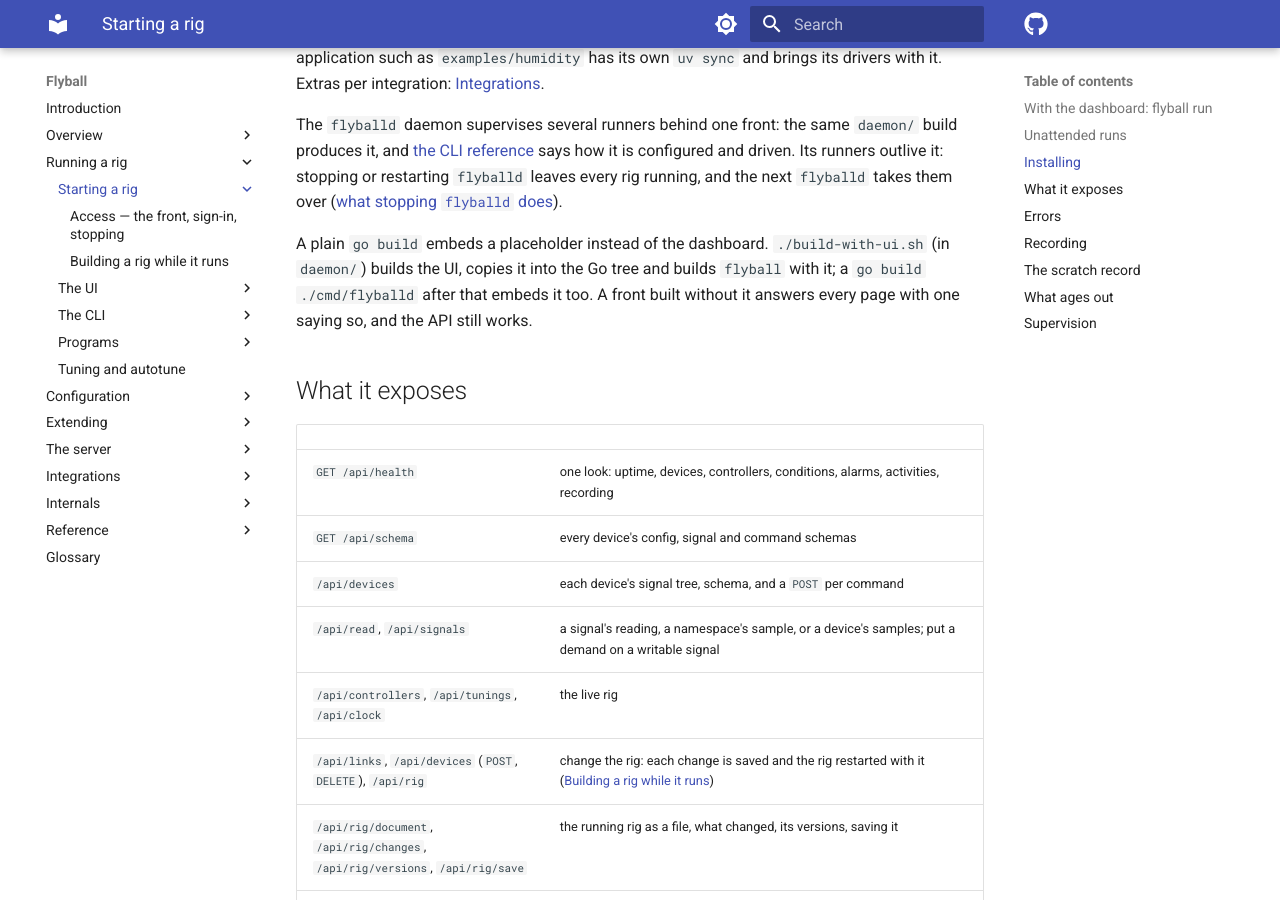
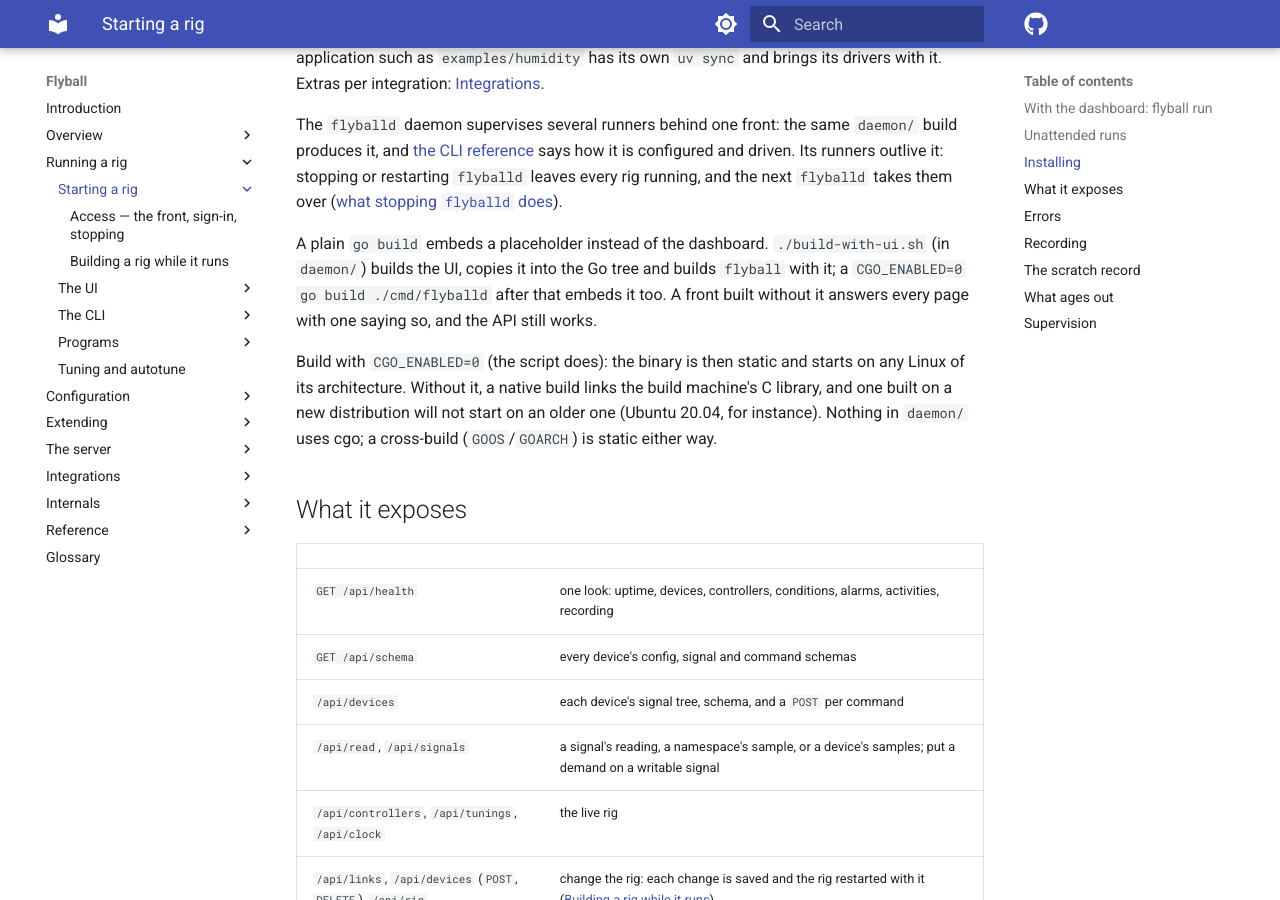
Before and after one commit to bengineer42/flyball, an MkDocs documentation site: the page built from book/src/1-running/runner/index.md, in a window 1280 px wide and 900 px high, scrolled down 3078 px. Built offline with MkDocs 1.6.1 and Material for MkDocs 9.7.7, drawn with Linux system fonts in a browser that asks for light colours; comment, search, counter and statistics services are not loaded; the version menu is left out.

Commit message:
daemon: flyball and flyballd build static (CGO_ENABLED=0) -- build-with-ui.sh, the e2e harness's build and every documented go build. A native cgo build linked the build machine's glibc (GLIBC_2.34 here), so a binary built on a new distribution would not start on Ubuntu 20.04; nothing in daemon/ uses cgo, and cross-builds were already static. CI builds no binary (go test -race needs cgo and stays as it is)
Signed-off-by: Bengineer <158306087+bengineer42@users.noreply.github.com>

```diff
--- a/book/src/1-running/runner/index.md
+++ b/book/src/1-running/runner/index.md
@@ -170,9 +170,15 @@ takes them over ([what stopping `flyballd` does](../../7-reference/cli.md#what-s
 
 A plain `go build` embeds a placeholder instead of the dashboard.
 `./build-with-ui.sh` (in `daemon/`) builds the UI, copies it into the Go
-tree and builds `flyball` with it; a `go build ./cmd/flyballd` after that
-embeds it too. A front built without it answers every page with one saying
-so, and the API still works.
+tree and builds `flyball` with it; a `CGO_ENABLED=0 go build ./cmd/flyballd`
+after that embeds it too. A front built without it answers every page with
+one saying so, and the API still works.
+
+Build with `CGO_ENABLED=0` (the script does): the binary is then static
+and starts on any Linux of its architecture. Without it, a native build
+links the build machine's C library, and one built on a new distribution
+will not start on an older one (Ubuntu 20.04, for instance). Nothing in
+`daemon/` uses cgo; a cross-build (`GOOS`/`GOARCH`) is static either way.
 
 ## What it exposes
 
```
Also changed, not shown: book/src/1-running/cli/index.md (+2 -2 lines), README.md, examples/furnace/README.md, examples/stress/README.md, 2 other files.
